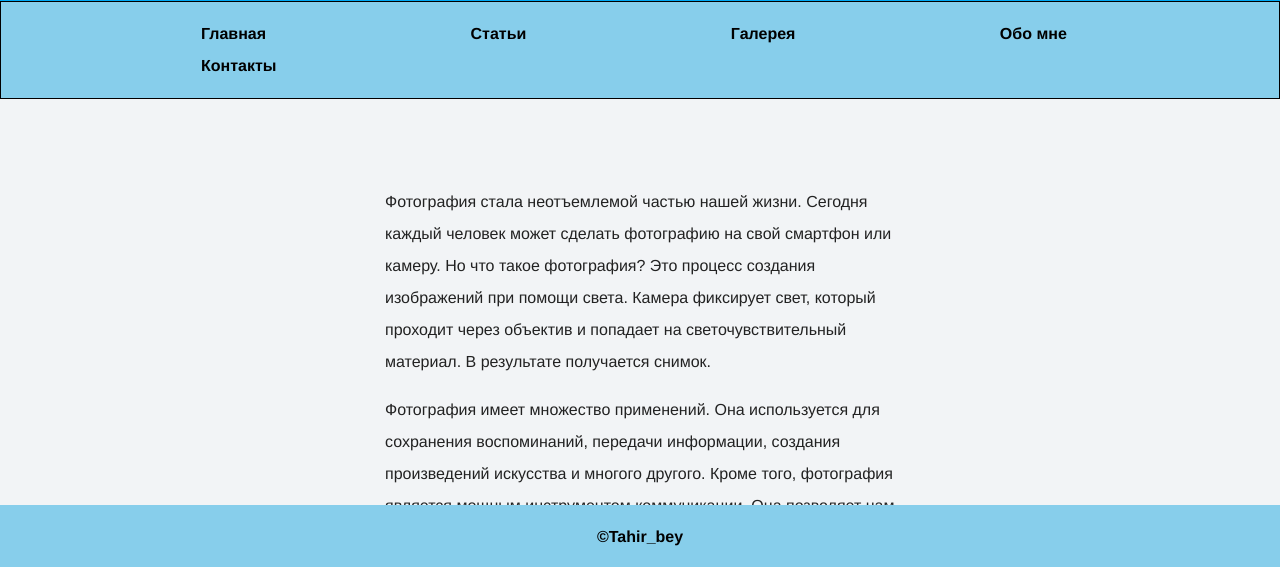
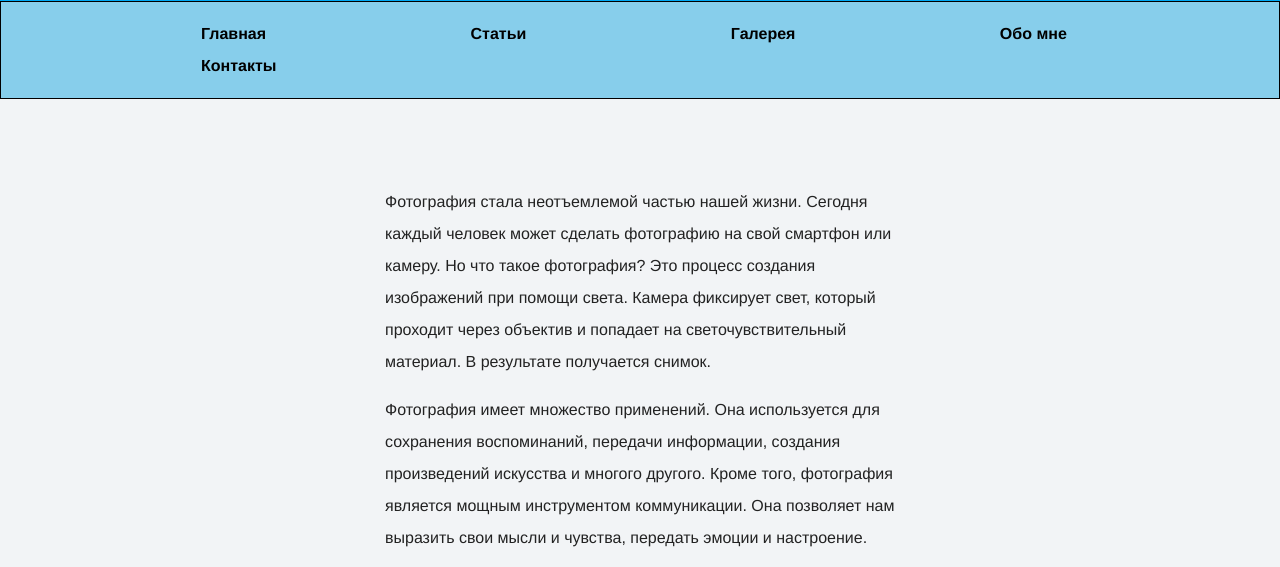
Before and after one commit to SergeySandul/hayatfoto, a plain HTML site: page index.html in a window 1280 px wide. Shown: the part 225-792 px from the top of the page. Drawn offline with Linux system fonts and the light colour scheme.

Commit message:
update style

```diff
--- a/style.css
+++ b/style.css
@@ -109,9 +109,10 @@ section {
 
 
 .site-footer {
-  position: sticky; /* Привязка подвала к низу окна браузера */
-  bottom: 0; /* Привязка подвала к низу окна браузера */
-  vertical-align: bottom;
+  /* position: sticky; /
+  bottom: 0;
+  vertical-align: bottom; */
+  flex: 0 0 auto;
   min-width: 960px;
   width: 100%;
   height: 70px;
```
